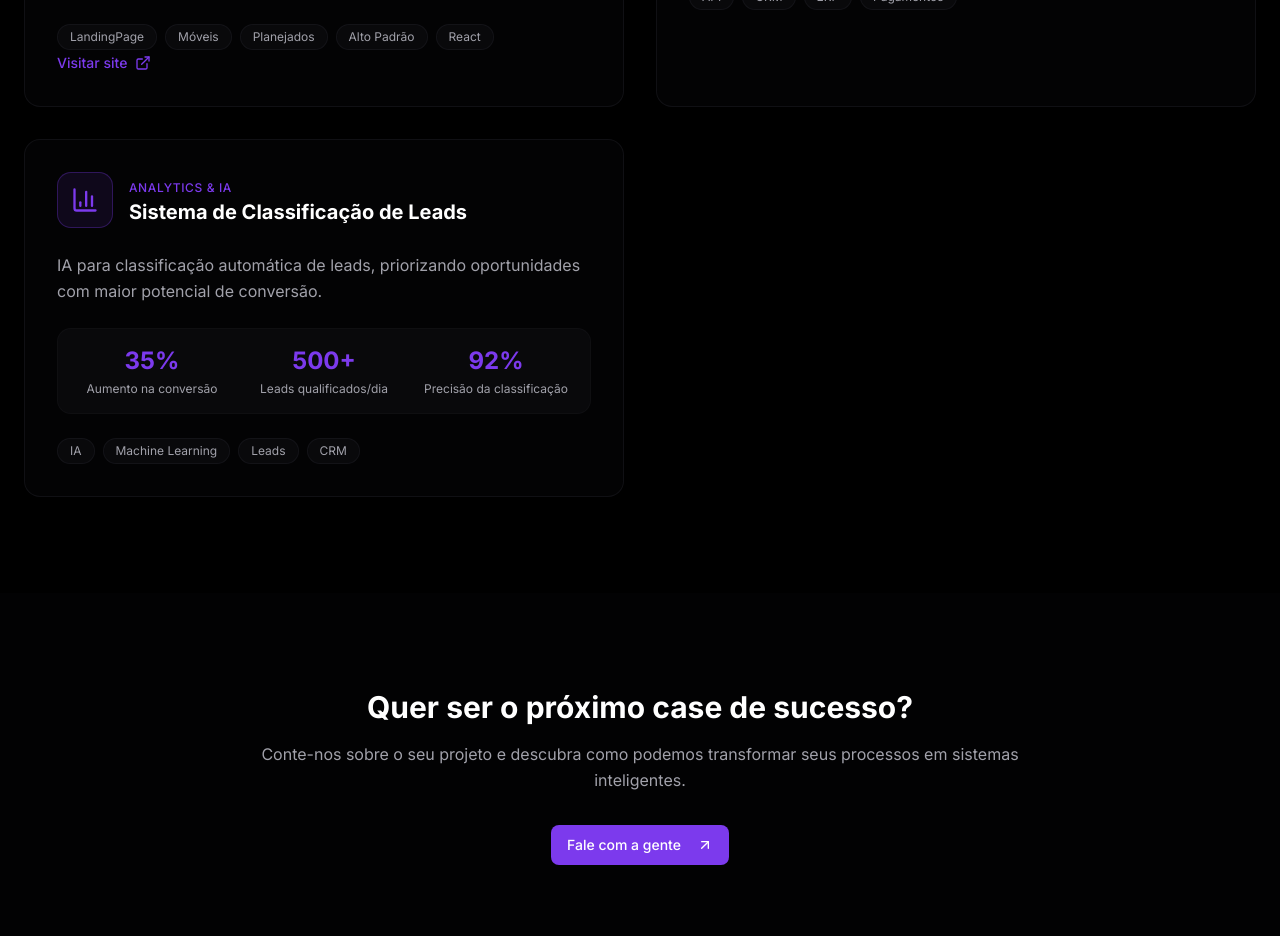
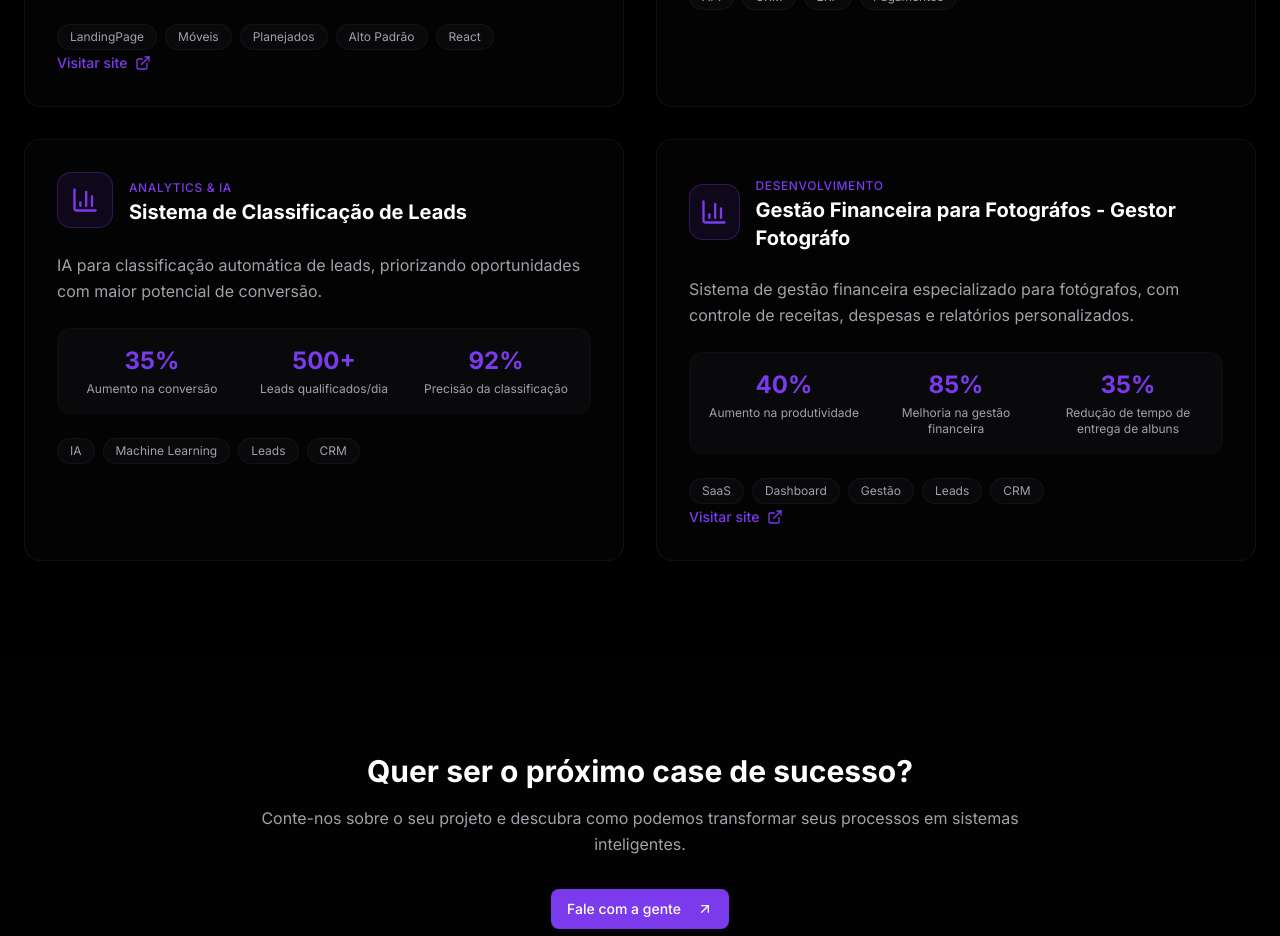
Before and after one commit to almeida-137/mavi-company-landing, a Next.js app: page /cases in a window 1280 px wide. Shown: the part 1680-2616 px from the top of the page. Built offline with nearby package versions, Linux system fonts and the light colour scheme.

Commit message:
case gestor

```diff
--- a/app/cases/page.tsx
+++ b/app/cases/page.tsx
@@ -107,6 +107,20 @@ const cases = [
     ],
     tags: ["IA", "Machine Learning", "Leads", "CRM"],
   },
+  {
+    id: 8,
+    icon: BarChart3,
+    category: "Desenvolvimento",
+    title: "Gestão Financeira para Fotográfos - Gestor Fotográfo",
+    description: "Sistema de gestão financeira especializado para fotógrafos, com controle de receitas, despesas e relatórios personalizados.",
+    results: [
+      { label: "Aumento na produtividade", value: "40%" },
+      { label: "Melhoria na gestão financeira", value: "85%" },
+      { label: "Redução de tempo de entrega de albuns", value: "35%" },
+    ],
+    tags: ["SaaS", "Dashboard", "Gestão", "Leads", "CRM"],
+    url: "https://gestor-fotografo.vercel.app/",
+  },
 ]
 
 export default function CasesPage() {
```
